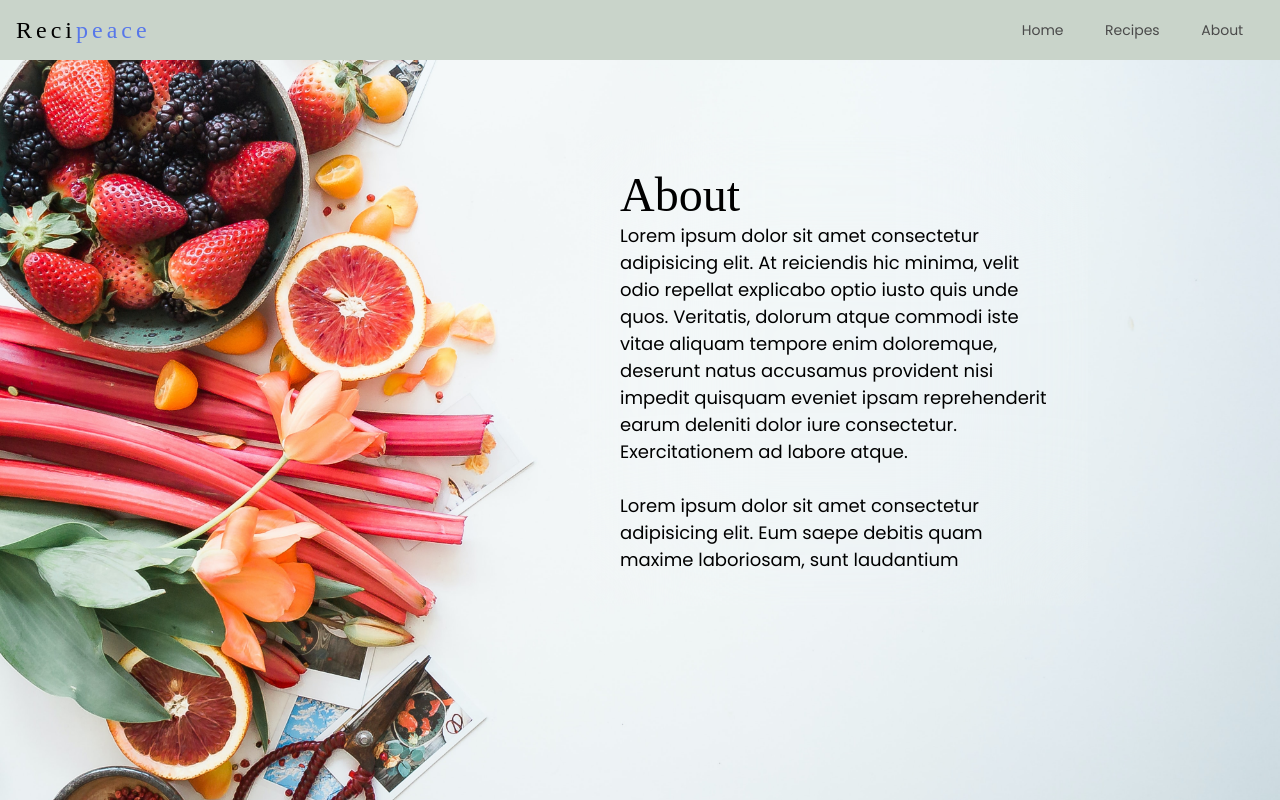
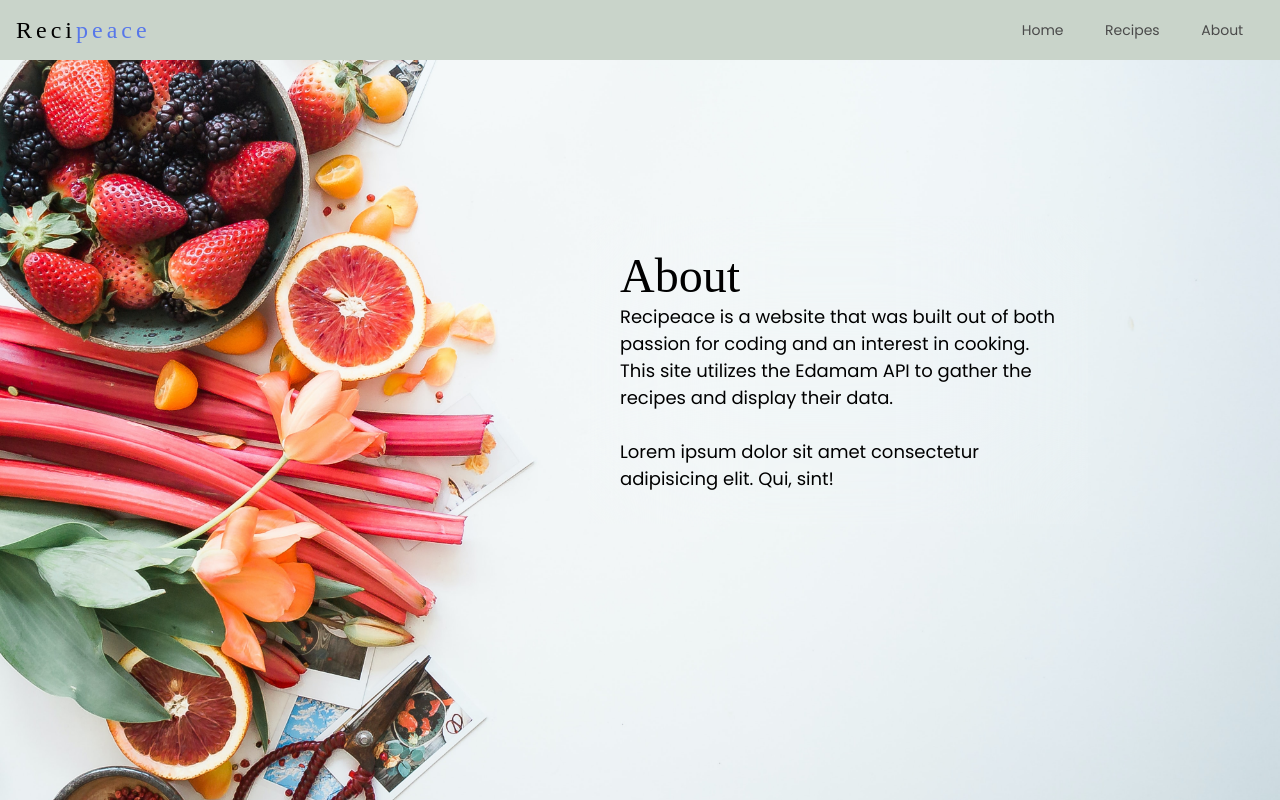
Before and after one commit to spell-landon/recipeace, a React (Create React App) app: page /about in a window 1280 px wide. Built offline with nearby package versions, Linux system fonts and the light colour scheme; no server answers; a web font is replaced by a local one.

Commit message:
change recipeCard fetch

```diff
--- a/src/App.js
+++ b/src/App.js
@@ -32,6 +32,9 @@ function App() {
     setShow(!show);
     return setShow(!show);
   }, []);
+  useEffect(() => {
+
+  },[])
 
   function getRecipes() {
     let url = `https://api.edamam.com/api/recipes/v2?type=public&q=${searchString}&app_id=${searchOptions.apiId}&app_key=${searchOptions.apiKey}`;
@@ -54,9 +57,11 @@ function App() {
     getRecipes(searchString);
     // For URL navigation
     navigate(`/recipes/${searchString}`);
+    setLastSearch('');
   }
   function handleChange(e) {
     setSearchString(e.target.value);
+    setLastSearch(e.target.value)
   }
 
   return (
@@ -74,11 +79,12 @@ function App() {
               handleChange={handleChange}
               searchString={searchString}
               show={show}
+              lastSearch={lastSearch}
             />
           }
         />
         <Route
-          path='/recipes'
+          path='/recipes/'
           element={
             <Recipes
               data={data}
--- a/src/components/About/About.jsx
+++ b/src/components/About/About.jsx
@@ -9,17 +9,11 @@ function About(props) {
       <div className={styles.text_container}>
         <h1>About</h1>
         <p>
-          Lorem ipsum dolor sit amet consectetur adipisicing elit. At reiciendis
-          hic minima, velit odio repellat explicabo optio iusto quis unde quos.
-          Veritatis, dolorum atque commodi iste vitae aliquam tempore enim
-          doloremque, deserunt natus accusamus provident nisi impedit quisquam
-          eveniet ipsam reprehenderit earum deleniti dolor iure consectetur.
-          Exercitationem ad labore atque.
+        Recipeace is a website that was built out of both passion for coding and an interest in cooking. This site utilizes the Edamam API to gather the recipes and display their data.
         </p>
         <br></br>
         <p>
-          Lorem ipsum dolor sit amet consectetur adipisicing elit. Eum saepe
-          debitis quam maxime laboriosam, sunt laudantium
+          Lorem ipsum dolor sit amet consectetur adipisicing elit. Qui, sint!
         </p>
       </div>
     </main>
--- a/src/components/Home/Home.jsx
+++ b/src/components/Home/Home.jsx
@@ -3,7 +3,7 @@ import { useState, useEffect } from 'react';
 import styles from './Home.module.css';
 import fruit from '../../assets/fruit-bg.jpg';
 
-function Home({ handleSubmit, handleChange, searchString, show }) {
+function Home({ handleSubmit, handleChange, searchString, show, lastSearch }) {
   // Mount animation
   const [render, setRender] = useState(false);
   useEffect(() => {
@@ -28,7 +28,14 @@ function Home({ handleSubmit, handleChange, searchString, show }) {
           <span>Stressed?</span>
           <span>We have what you need.</span>
           <h2>
-            Find your Reci<span>peace</span>.
+            Find your Reci
+            <span
+              style={{
+                animation: `${show ? `moveShadowIn` : `moveShadowOut`} 1.5s`,
+              }}>
+              peace
+            </span>
+            .
           </h2>
           <form
             onSubmit={handleSubmit}
@@ -39,7 +46,7 @@ function Home({ handleSubmit, handleChange, searchString, show }) {
               id='searchBar'
               className={styles.searchBar}
               onChange={handleChange}
-              value={searchString}
+              value={lastSearch}
               placeholder='ex: chicken, tofu, juice, smoothie'
               autoComplete='off'
             />
--- a/src/components/RecipeCard/RecipeCard.jsx
+++ b/src/components/RecipeCard/RecipeCard.jsx
@@ -24,6 +24,7 @@ function RecipeCard({ recipe }) {
 
   function picAvailable() {
     //   THUMBNAIL, SMALL, REGULAR, LARGE
+    if (recipe.recipe.images?.SMALL)
     if (recipe.recipe.images.SMALL?.url) {
       return recipe.recipe.images.SMALL.url;
     } else if (!recipe.recipe.images.SMALL) {
--- a/src/components/Recipes/Recipes.jsx
+++ b/src/components/Recipes/Recipes.jsx
@@ -16,7 +16,6 @@ function Recipes({
   setLastSearch,
   searchOptions,
 }) {
-
   const { search } = useParams(searchString);
 
   function randomSearch() {
@@ -49,6 +48,7 @@ function Recipes({
       })
       .catch((err) => {
         console.error(err);
+        <p>No items were found</p>
       })
       .finally(() => {
         return;
--- a/src/index.css
+++ b/src/index.css
@@ -56,3 +56,26 @@ code {
     transform: translateY(1.5rem);
   }
 }
+@keyframes moveShadowIn {
+  0% {
+    text-shadow: 5px 4px 4px rgba(0, 0, 0, 0.2);
+  }
+  20% {
+    text-shadow: 5px 4px 4px rgba(0, 0, 0, 0.2);
+  }
+
+  100% {
+    text-shadow: 0px 4px 4px rgba(0, 0, 0, 0.2);
+  }
+}
+@keyframes moveShadowOut {
+  0% {
+    text-shadow: 0px 4px 4px rgba(0, 0, 0, 0.2);
+  }
+  20% {
+    text-shadow: 0px 4px 4px rgba(0, 0, 0, 0.2);
+  }
+  100% {
+    text-shadow: 5px 4px 4px rgba(0, 0, 0, 0.2);
+  }
+}
```
